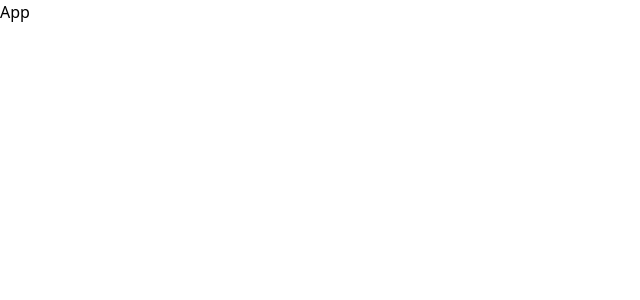
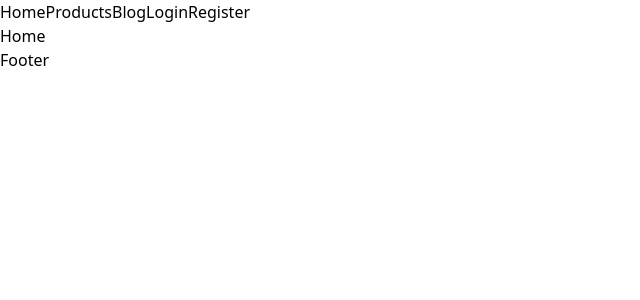
Before and after one commit to khairnabiyevaleyla/Mini-Project-3, a React (Vite) app in the folder client/: page / in a window 1280 px wide. Shown: the top 300 px of the page, without its empty margins (0-640 px from the left). Built offline with nearby package versions, Linux system fonts and the light colour scheme.

Commit message:
chore: add React Router for navigation

```diff
--- a/client/package.json
+++ b/client/package.json
@@ -13,6 +13,8 @@
     "@tailwindcss/vite": "^4.0.17",
     "react": "^19.0.0",
     "react-dom": "^19.0.0",
+    "react-router": "^7.4.1",
+    "react-router-dom": "^7.4.1",
     "tailwindcss": "^4.0.17"
   },
   "devDependencies": {
--- a/client/src/App.jsx
+++ b/client/src/App.jsx
@@ -1,7 +1,9 @@
 import React from "react";
+import { RouterProvider } from "react-router";
+import { router } from "./router";
 
 const App = () => {
-  return <div>App</div>;
+  return <RouterProvider router={router} />;
 };
 
 export default App;
--- /dev/null
+++ b/client/src/layout/Footer/Footer.jsx
@@ -0,0 +1,7 @@
+import React from "react";
+
+const Footer = () => {
+  return <div>Footer</div>;
+};
+
+export default Footer;
--- /dev/null
+++ b/client/src/layout/Header/Header.jsx
@@ -0,0 +1,18 @@
+import React from "react";
+import { Link } from "react-router-dom";
+
+const Header = () => {
+  return (
+    <div>
+      <ul>
+        <Link to="/">Home</Link>
+        <Link to="/products">Products</Link>
+        <Link to="/blog">Blog</Link>
+        <Link to="/login">Login</Link>
+        <Link to="/register">Register</Link>
+      </ul>
+    </div>
+  );
+};
+
+export default Header;
--- /dev/null
+++ b/client/src/layout/index.jsx
@@ -0,0 +1,16 @@
+import Header from "./Header/Header";
+import Footer from "./Footer/Footer";
+import { Outlet } from "react-router";
+const Layout = () => {
+  return (
+    <>
+      <Header />
+      <main>
+        <Outlet />
+      </main>
+      <Footer />
+    </>
+  );
+};
+
+export default Layout;
--- /dev/null
+++ b/client/src/router.jsx
@@ -0,0 +1,40 @@
+import { createBrowserRouter } from "react-router";
+import Layout from "@/layout/index";
+
+export const router = createBrowserRouter([
+  {
+    path: "/",
+    element: <Layout />,
+    children: [
+      {
+        path: "/",
+        element: <div>Home</div>,
+        errorElement: <div>Not Found</div>,
+      },
+      {
+        path: "/products",
+        element: <div>Products</div>,
+      },
+      {
+        path: "/products/:id",
+        element: <div>Products detail</div>,
+      },
+      {
+        path: "/blog",
+        element: <div>Blog</div>,
+      },
+      {
+        path: "/blog/:id",
+        element: <div>Blog Detail</div>,
+      },
+    ],
+  },
+  {
+    path: "/login",
+    element: <div>Login</div>,
+  },
+  {
+    path: "/register",
+    element: <div>Register</div>,
+  },
+]);
```
Also changed, not shown: 1 other file (tests, documents, lock files or other folders).
